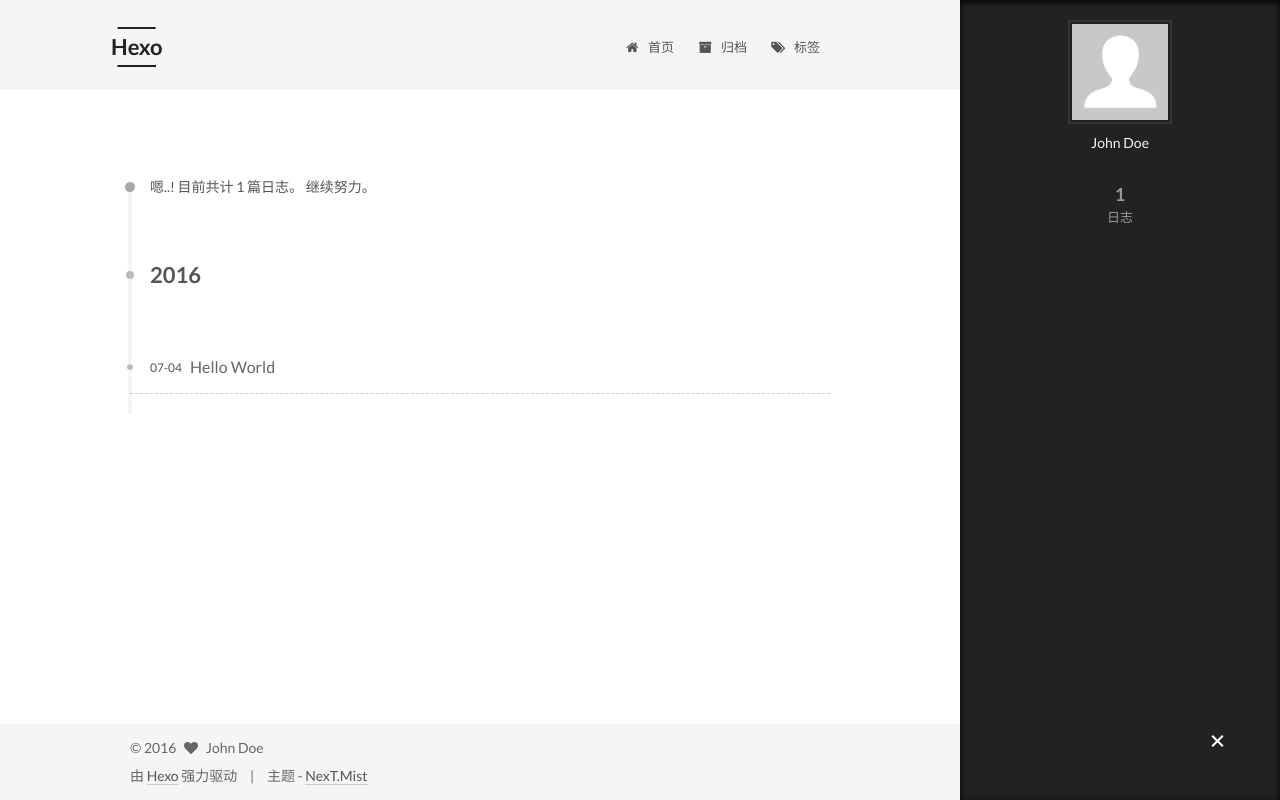
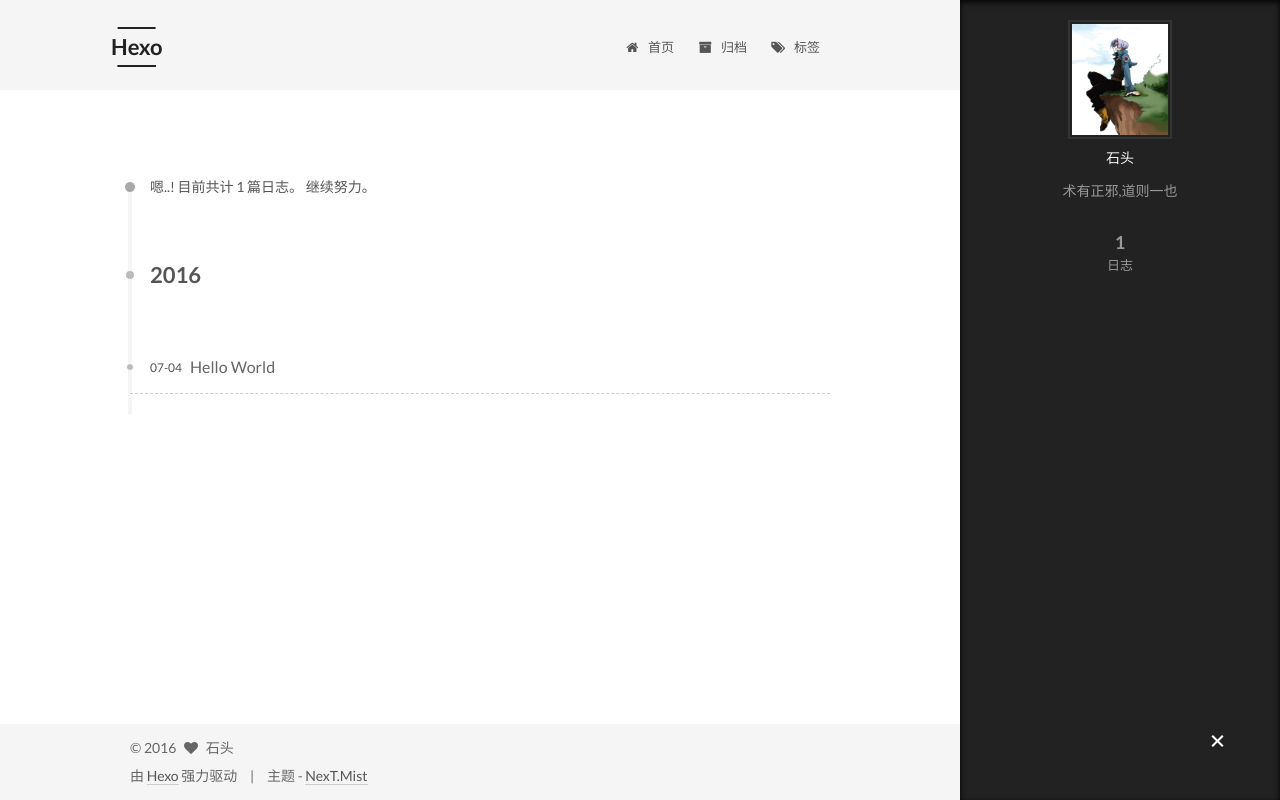
Before and after one commit to Zeshawne/zeshawne.github.io, a plain HTML site: page archives/2016/07/index.html in a window 1280 px wide. Both pictures are taken after a click on the element 1217 px from the left and 741 px from the top of the page. Drawn offline with Linux system fonts and the light colour scheme.

Commit message:
Site updated: 2016-07-04 19:28:26

```diff
--- a/archives/2016/07/index.html
+++ b/archives/2016/07/index.html
@@ -84,12 +84,15 @@
 
 
 
+<meta name="description" content="术有正邪,道则一也">
 <meta property="og:type" content="website">
 <meta property="og:title" content="Hexo">
 <meta property="og:url" content="http://yoursite.com/archives/2016/07/index.html">
 <meta property="og:site_name" content="Hexo">
+<meta property="og:description" content="术有正邪,道则一也">
 <meta name="twitter:card" content="summary">
 <meta name="twitter:title" content="Hexo">
+<meta name="twitter:description" content="术有正邪,道则一也">
 
 
 
@@ -301,10 +304,10 @@
       <section class="site-overview sidebar-panel  sidebar-panel-active ">
         <div class="site-author motion-element" itemprop="author" itemscope itemtype="http://schema.org/Person">
           <img class="site-author-image" itemprop="image"
-               src="/images/avatar.gif"
-               alt="John Doe" />
-          <p class="site-author-name" itemprop="name">John Doe</p>
-          <p class="site-description motion-element" itemprop="description"></p>
+               src="/images/head-pt.jpg"
+               alt="石头" />
+          <p class="site-author-name" itemprop="name">石头</p>
+          <p class="site-description motion-element" itemprop="description">术有正邪,道则一也</p>
         </div>
         <nav class="site-state motion-element">
           <div class="site-state-item site-state-posts">
@@ -353,7 +356,7 @@
   <span class="with-love">
     <i class="fa fa-heart"></i>
   </span>
-  <span class="author" itemprop="copyrightHolder">John Doe</span>
+  <span class="author" itemprop="copyrightHolder">石头</span>
 </div>
 
 <div class="powered-by">
--- a/css/main.css
+++ b/css/main.css
@@ -1548,7 +1548,7 @@ pre .javascript .function {
   width: 4px;
   height: 4px;
   border-radius: 50%;
-  background: #bb189e;
+  background: #26b54a;
 }
 .links-of-blogroll {
   font-size: 13px;
```
Also changed, not shown: 2016/07/04/hello-world/index.html (+5 -5 lines), archives/2016/index.html (+8 -5 lines), archives/index.html (+8 -5 lines), index.html (+8 -5 lines), images/head-pt.jpg (added).
